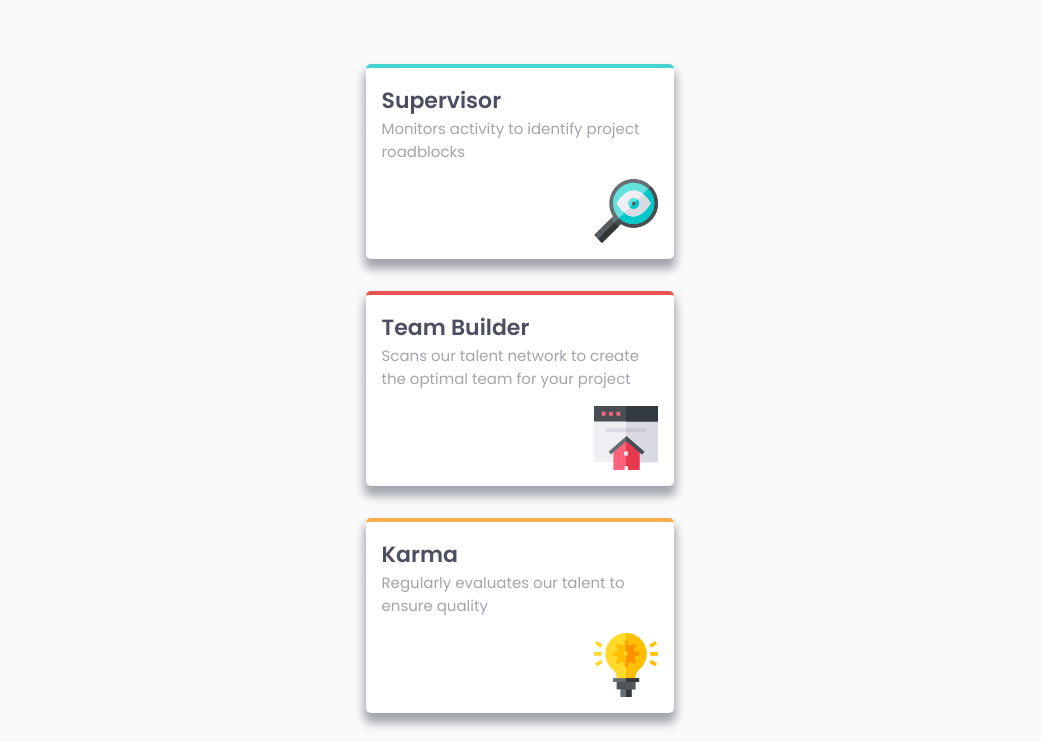
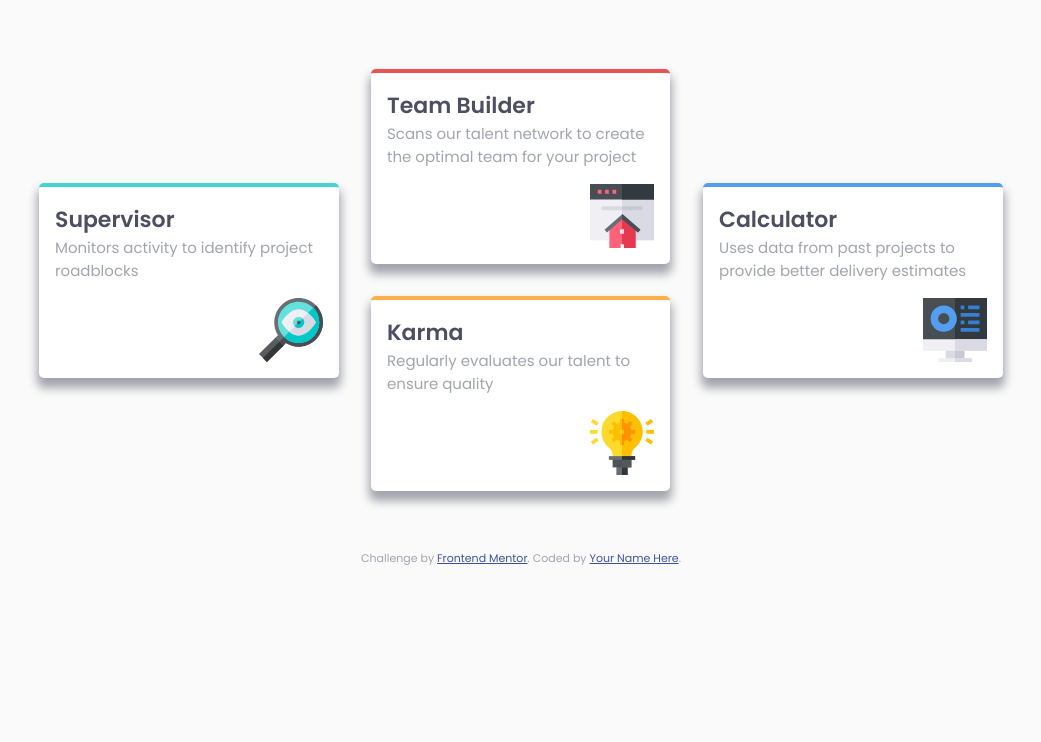
Before and after one commit to AlexdelCarmen/four-card-feature-section, a plain HTML site: page index.html in a window 1536 px wide. Shown: the part 171-913 px from the top of the page, without its empty margins (247-1288 px from the left). After the commit the page ends 800 px from the top, so only its background shows below. Drawn offline with Linux system fonts and the light colour scheme.

Commit message:
Create media query for desktop layout.

```diff
--- a/style.css
+++ b/style.css
@@ -77,6 +77,7 @@ body {
     box-shadow: 0 8px 10px 2px var(--dark2);
     display: flex;
     flex-direction: column;
+    max-width: 300px;
 }
 
 .card-title {
@@ -119,3 +120,14 @@ body {
 .attribution a {
   color: hsl(228, 45%, 44%);
 }
+
+@media screen and (min-width: 1440px) {
+    .component-container {
+        max-width: 1440px;
+    }
+    .card-wrapper {
+        display: flex;
+        align-items: center;
+        justify-content: space-between;
+    }
+}
```
